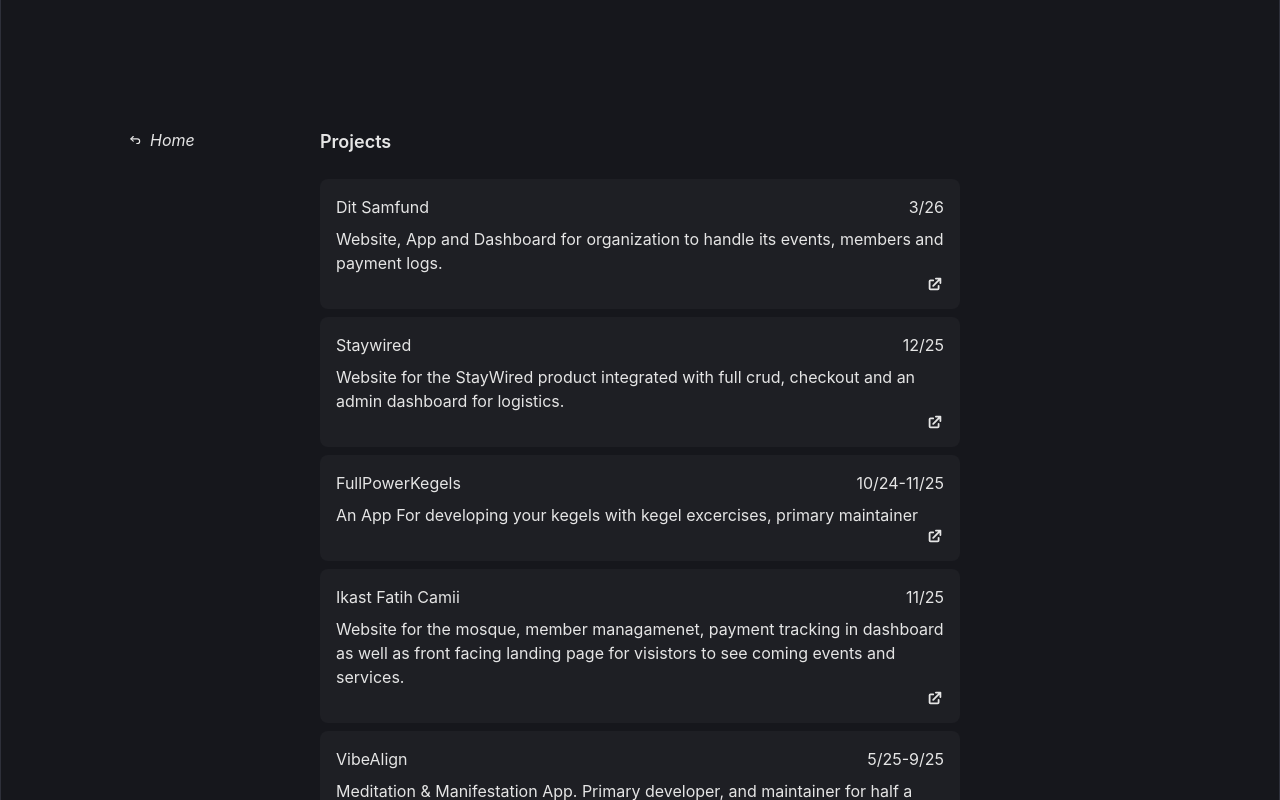
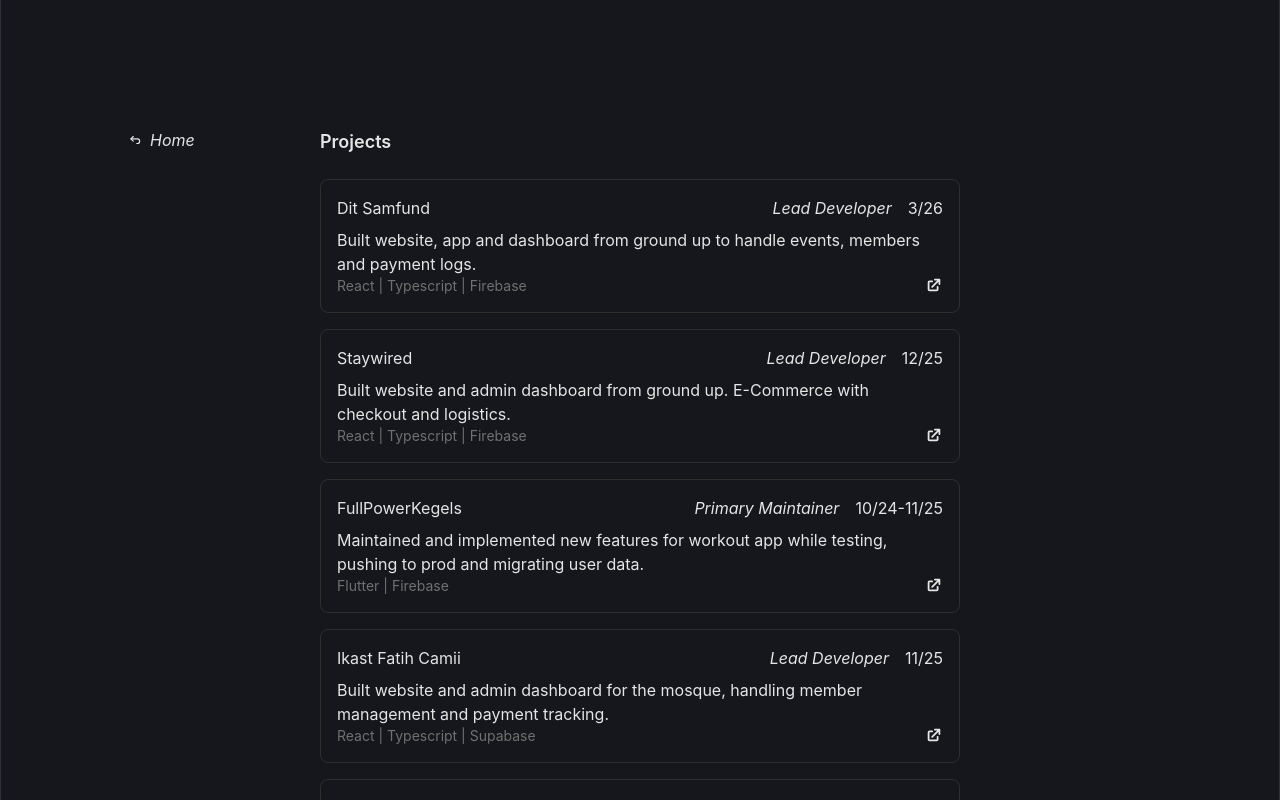
Before and after one commit to KL0mbe/KL0mbe.github.io, a React (Vite) app: page /projects in a window 1280 px wide. Shown: the top 800 px of the page. Built offline with nearby package versions, Linux system fonts and the light colour scheme.

Commit message:
update projects card

```diff
--- a/src/components/PageLayout.tsx
+++ b/src/components/PageLayout.tsx
@@ -16,7 +16,6 @@
 
   return (
     <>
-      {/* "dont leave it to hindsight to wisen you up" */}
       <main className="w-full px-4 py-16 md:py-32 min-h-screen">
         <div
           className="mx-auto max-w-5xl gap-x-2
--- a/src/components/ProjectsList.tsx
+++ b/src/components/ProjectsList.tsx
@@ -5,35 +5,43 @@
     <>
       <ProjectCard
         title="Dit Samfund"
-        description="Website, App and Dashboard for organization to handle its events, members and payment logs."
+        description="Built website, app and dashboard from ground up to handle events, members and payment logs."
+        role="Lead Developer"
         date="3/26"
         url="https://ditsamfund.dk/"
+        stack="React | Typescript | Firebase"
       />
       <ProjectCard
         title="Staywired"
-        description="Website for the StayWired product integrated with full crud, checkout
-          and an admin dashboard for logistics."
+        description="Built website and admin dashboard from ground up. E-Commerce with checkout and logistics."
+        role="Lead Developer"
         date="12/25"
         url="https://www.staywired.dk"
+        stack="React | Typescript | Firebase"
       />
       <ProjectCard
         title="FullPowerKegels"
-        description="An App For developing your kegels with kegel excercises, primary maintainer"
+        description="Maintained and implemented new features for workout app while testing, pushing to prod and migrating user data."
+        role="Primary Maintainer"
         date="10/24-11/25"
         url="https://apps.apple.com/app/id6449595806"
+        stack="Flutter | Firebase"
       />
       <ProjectCard
         title="Ikast Fatih Camii"
-        description="Website for the mosque, member managamenet, payment tracking in dashboard as well
-            as front facing landing page for visistors to see coming events and services."
+        description="Built website and admin dashboard for the mosque, handling member management and payment tracking."
+        role="Lead Developer"
         date="11/25"
         url="https://www.ikastmoske.dk/"
+        stack="React | Typescript | Supabase"
       />
       <ProjectCard
         title="VibeAlign"
-        description="Meditation & Manifestation App. Primary developer, and maintainer for half a year"
+        description="Built app from ground up utilizing AI to take in user input and curate content for them."
+        role="Developer & Maintainer"
         date="5/25-9/25"
         url="https://apps.apple.com/app/id6746861813"
+        stack="Flutter | Firebase"
       />
     </>
   );
--- a/src/pages/home/home.tsx
+++ b/src/pages/home/home.tsx
@@ -10,9 +10,7 @@
     <>
       <section
         // probably change to the grid pagelayout
-        className="relative flex flex-col items-center min-h-screen
-        min-[1000px]:flex-row min-[1000px]:items-start min-[1000px]:justify-center
-        max-md:px-8 py-15 md:py-30"
+        className=" flex min-h-screen justify-center max-md:px-4 py-15 md:py-30"
       >
         <div className="w-full max-w-160 text-left">
           <h1 className=" text-2xl">Metin Özkaya</h1>
@@ -87,7 +85,7 @@
           </section>
           <div className="mt-4">
             You can read more{" "}
-            <Link to="/about" className="hover:text-hover underline">
+            <Link to="/about" className="hover:text-hover underline ">
               about
             </Link>{" "}
             me or check out my{" "}
--- a/src/pages/projects/components/ProjectCard.tsx
+++ b/src/pages/projects/components/ProjectCard.tsx
@@ -3,26 +3,40 @@
 type ProjectData = {
   title: string;
   description: string;
-  url?: string;
+  role: string;
+  url: string;
+  stack: string;
   date: string;
 };
 
-function ProjectCard({ title, description, url, date }: ProjectData) {
+function ProjectCard({
+  title,
+  description,
+  role,
+  url,
+  stack,
+  date,
+}: ProjectData) {
   return (
     <>
-      {/* add stack to each card */}
       <a href={url} target="_blank" rel="noopener noreferrer">
-        <div className="d text-left bg-accent p-4 mt-2 rounded-lg max-w-160 group">
+        <div
+          className="text-left bg-accen p-4 mt-4 rounded-lg max-w-160 group
+        border border-secondary"
+        >
           <div className="flex justify-between">
-            <h1>{title}</h1>
-            <h3>{date}</h3>
+            <span>{title}</span>
+            <div className="flex gap-4 ">
+              <p className="italic">{role}</p>
+              <p>{date}</p>
+            </div>
           </div>
-          <h2 className="mt-2">{description}</h2>
-          {url && (
-            <div className="flex justify-end group-hover:text-hover">
-              <HiExternalLink size={18} />
-            </div>
-          )}
+          <p className="mt-2">{description}</p>
+
+          <div className="flex justify-between">
+            <p className="text-sm text-textSecondary">{stack}</p>
+            <HiExternalLink className="group-hover:text-hover" size={18} />
+          </div>
         </div>
       </a>
     </>
--- a/src/pages/writings/Writings.tsx
+++ b/src/pages/writings/Writings.tsx
@@ -2,12 +2,10 @@
 
 function Writings() {
   return (
-    <>
-      <PageLayout
-        title="Writings"
-        quote="to judge someone for what you yourself would have done, is to accept yourself inferior to your own standards"
-      />
-    </>
+    <PageLayout
+      title="Writings"
+      quote="Dont leave it to hindsight to wisen you up"
+    />
   );
 }
 
```
